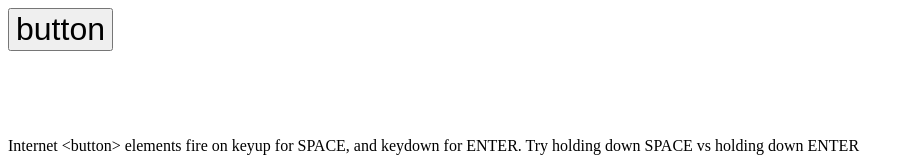
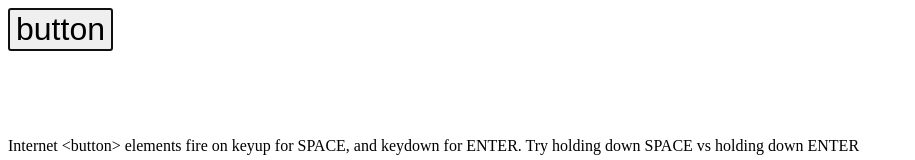
Before and after one commit to ubershmekel/just-a-button, a plain HTML site: page index.html in a window 1280 px wide. Shown: the top 160 px of the page, without its empty margins (0-915 px from the left). Drawn offline with Linux system fonts and the light colour scheme.

Commit message:
autofocus

```diff
--- a/index.html
+++ b/index.html
@@ -4,7 +4,8 @@
   <link rel="stylesheet" href="index.css">
 </head>
 <body>
-  <button>button</button>
+  <!-- autofocus so people don't have to click the button before using the keyboard -->
+  <button autofocus>button</button>
   <p id="log">
   </p>
 
```
